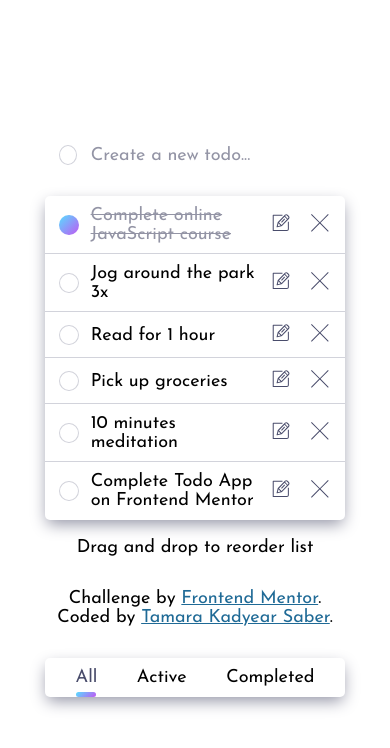
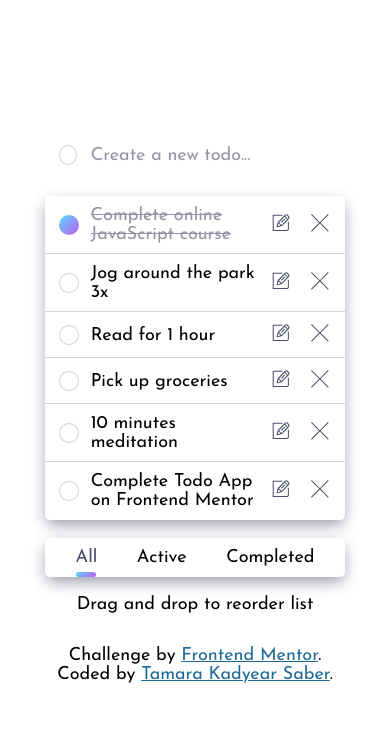
Before and after one commit to TKadyear/Todo-app-main, a website built with Vite: page src/index.html in a window 390 px wide. Both pictures are taken after a click on the element "All". Built offline with nearby package versions, Linux system fonts and the light colour scheme; files whose address does not match are found by name.

Commit message:
Refactorized toolbar responsive with css

```diff
--- a/src/css/style.css
+++ b/src/css/style.css
@@ -316,6 +316,13 @@ body.dark-mode{
     );
   }
 }
+#mobile-pagebar{
+  display: none;
+  position: static;
+  overflow: visible;
+  clip: auto;
+  white-space: normal;
+}
 
 @media only screen and (min-width: 1441px) and (max-width: 2560px) {
   .content {
@@ -334,13 +341,6 @@ body.dark-mode{
   }
   .task button {
     visibility: visible;
-  }
-  /* Last separador*/
-  .task:last-child::after,body.dark-mode .task:last-child::after {
-    height: 0px;
-    left: 0;
-    bottom: 0;
-    background:none;
   }
 }
 @media only screen and (max-width: 426px) {
@@ -363,7 +363,22 @@ body.dark-mode{
   .tools {
     justify-content: space-evenly;
   }
-  .pages {
-    order: 1;
+   /* Last separador*/
+   .task:last-child::after,body.dark-mode .task:last-child::after {
+    height: 0px;
+    left: 0;
+    bottom: 0;
+    background:none;
+  }
+
+  #desktop-pagebar{
+    display: none;
+  }
+  #mobile-pagebar{
+    display:flex;
+    /* position: static; */
+    /* overflow: visible; */
+    /* clip: auto; */
+    /* white-space: normal;*/
   }
 }
--- a/src/index.html
+++ b/src/index.html
@@ -25,6 +25,20 @@
 
     <div class="style-list">
       <ul class="list"></ul>
+      <div id="desktop-pagebar" class="tools">
+        <p id="itemsLeft"></p>
+        <div class="pages">
+          <p class="active">All</p>
+          <p class>Active</p>
+          <p class>Completed</p>
+        </div>
+        <p id="clear">Clear Completed</p>
+      </div>
+    </div>
+    <div id="mobile-pagebar" class="style-list tools pages">
+      <p class="active">All</p>
+      <p class>Active</p>
+      <p class>Completed</p>
     </div>
     <div class="info">
       <p>Drag and drop to reorder list</p>
--- a/src/js/main.js
+++ b/src/js/main.js
@@ -5,9 +5,10 @@ darkModeBtn.addEventListener("click", activeDarkMode);
 
 function activeDarkMode() {
   document.body.classList.toggle("dark-mode");
-  const isDarkModeActive = document.body.classList.contains("dark-mode")
+  const isDarkModeActive = document.body.classList.contains("dark-mode");
   localStorage.setItem("darkMode", `${isDarkModeActive}`);
 }
+
 //Variables for LocalStorage
 let listTask = []; //Se tiene que ver como tratarlo para poder modificar el valor según se trabaja en ello.
 class ObjTask {
@@ -32,11 +33,9 @@ const saveLocalStorage = () => localStorage.setItem("task", JSON.stringify(listT
 
 //Dynamic number for items left
 function itemsLeft() {
-  if (document.querySelector("#itemsLeft")) {
   const doneTask = listTask.filter(task => task.done)
   const itemsLeft = listTask.length - doneTask.length;
   document.querySelector("#itemsLeft").innerHTML = `${itemsLeft} items left`;
-  }
 }
 //Function for create new tasks
 let randomNumber = (n = 0) => Math.floor(Math.random() * 500 + n);
@@ -62,7 +61,6 @@ function newTask(data, done = false, i = randomNumber(listTask.length)) {
   todo.appendChild(DocumentTemplate);
   itemsLeft();
 }
-// TODO While page "active" is selected,if a task is done.Make a refresh for the page.
 
 function statusPages() {
   const page = document.querySelector(".active").textContent
@@ -152,64 +150,21 @@ inputForNewTask.addEventListener("keypress", (e) => {
 });
 
 //Navigation for All task, active and completed
-function addEventPages() {
-  let pages = document.querySelectorAll(".pages p");
+const pages = document.querySelectorAll(".pages p");
 pages.forEach((page) => page.addEventListener("click", () => {
-    document.querySelector(".active").classList.remove("active")
-    page.classList.add("active");
+  pages.forEach(activepage => (activepage.textContent === page.textContent) ? activepage.classList.add("active") : activepage.classList.remove("active"))
   statusPages();
 }));
-}
-
-function responsiveToolsBar() {
-  const container = document.querySelector(".style-list");
-  const templateDesktop = /*html*/
-    `<div class="tools">
-    <p id="itemsLeft"></p>
-    <div class="pages">
-      <p class="active">All</p>
-      <p class>Active</p>
-      <p class>Completed</p>
-    </div>
-    <p id="clear">Clear Completed</p>
-  </div>`
-  const templateMobile = /*html*/
-    `<div class="style-list tools pages">
-      <p class="active">All</p>
-      <p class>Active</p>
-      <p class>Completed</p>
-    </div>`
-  if (window.innerWidth > 769) {
-    container.insertAdjacentHTML("beforeend", templateDesktop)
 //Button for Clear completed task
-    let clearCompleted = document.getElementById("clear");
+const clearCompleted = document.getElementById("clear");
 clearCompleted.addEventListener("click", () => {
   listTask = listTask.filter(task => task.done === false);
   statusPages();
   saveLocalStorage();
 });
 
-  } else {
-    container.insertAdjacentHTML("afterend", templateMobile)
-  }
-  addEventPages();
-}
-window.addEventListener("resize", () => {
-  const isActiveMobile = document.querySelector(".tools").classList.contains("style-list");
-  if (window.innerWidth > 769 && isActiveMobile) {
-    document.querySelector(".tools").remove();
-    responsiveToolsBar();
-  }
-  if (window.innerWidth < 769 && !isActiveMobile) {
-    document.querySelector(".tools").remove();
-    responsiveToolsBar();
-  }
-  itemsLeft();
-})
-
 //Local Storage
 document.addEventListener("DOMContentLoaded", () => {
-  responsiveToolsBar();
   if (localStorage.getItem("darkMode") === "true") {
     activeDarkMode();
   }
```
Lines whose indentation alone changed are shown as unchanged.
